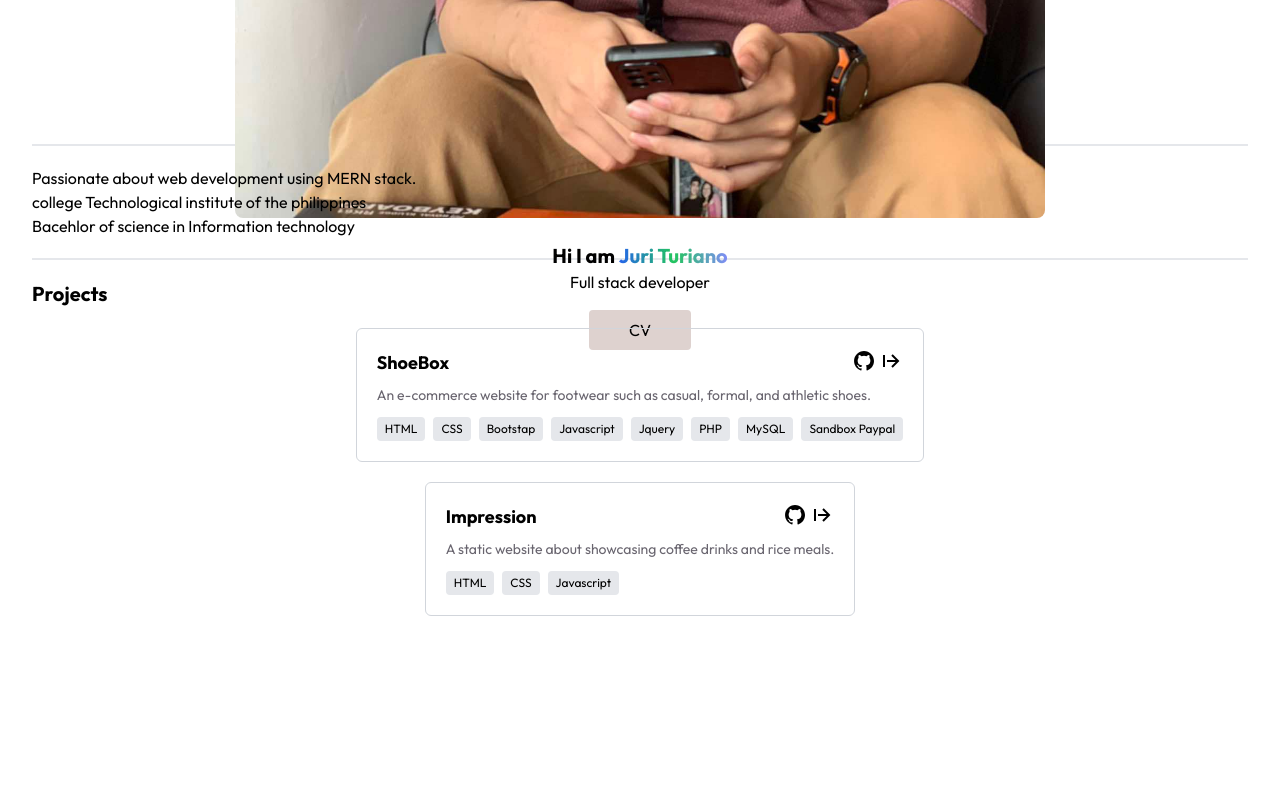
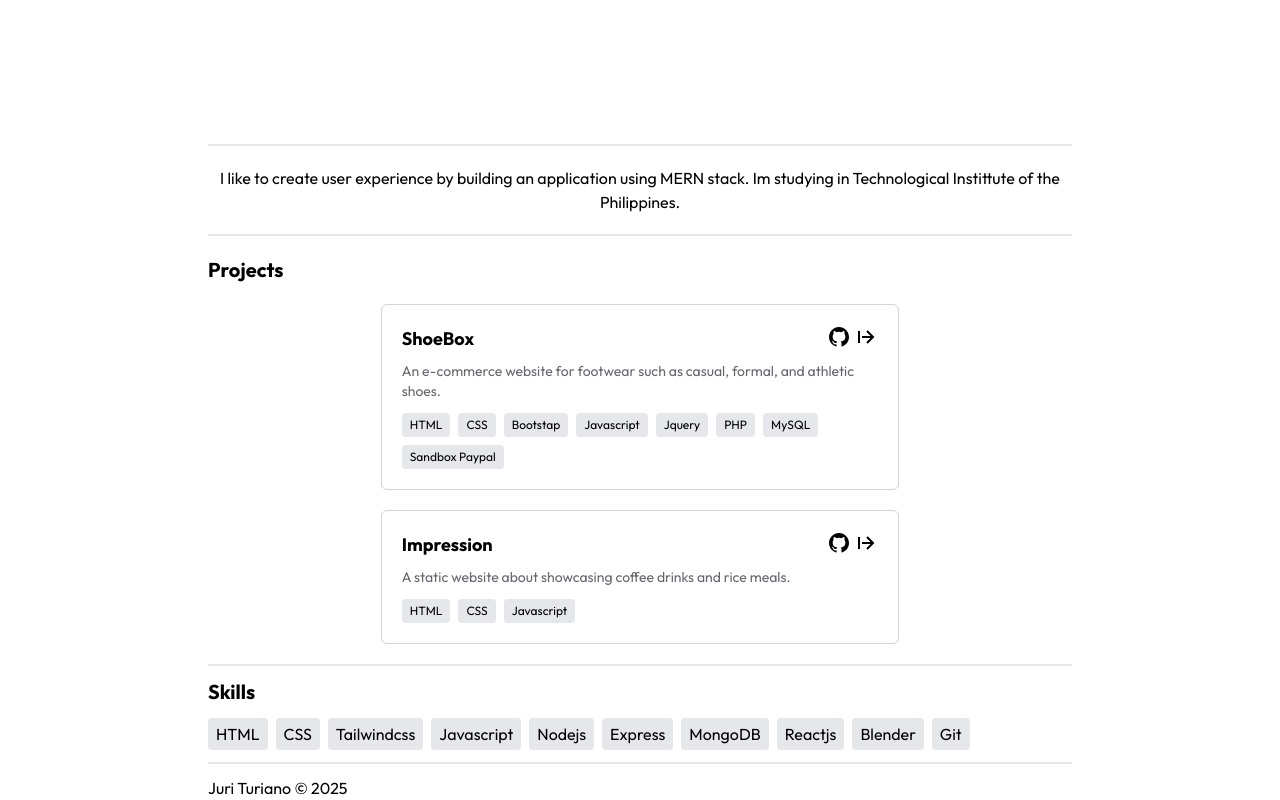
Before and after one commit to jurituriano/myPortfolio-JuriTuriano, a React (Vite) app: page / in a window 1280 px wide. Shown: the part 712-1512 px from the top of the page. Before the commit the page ends 1348 px from the top, so only its background shows below. Built offline with nearby package versions, Linux system fonts and the light colour scheme.

Commit message:
Modify code - add footer - added skills

```diff
--- a/index.html
+++ b/index.html
@@ -2,7 +2,7 @@
 <html lang="en">
   <head>
     <meta charset="UTF-8" />
-    <link rel="icon" type="image/svg+xml" href="#" />
+    <link rel="icon" type="image/svg+xml" href="/J.png" />
     <meta name="viewport" content="width=device-width, initial-scale=1.0" />
     <title>Juri Turiano Portfolio</title>
   </head>
--- a/src/App.jsx
+++ b/src/App.jsx
@@ -2,14 +2,18 @@ import Header from "./pages/header";
 import HomePage from "./pages/homepage";
 import Aboutme from "./pages/aboutme";
 import Projects from "./pages/projects";
+import Skills from "./pages/skills";
+import Footer from "./pages/footer";
 
 function App() {
   return (
-    <div className=" container mx-auto px-8 font-outfit ">
+    <div className=" container mx-auto px-8 lg:px-52  font-outfit ">
       <Header />
       <HomePage />
       <Aboutme />
-      <Projects/>
+      <Projects />
+      <Skills />
+      <Footer />
     </div>
   );
 }
--- a/src/pages/aboutme.jsx
+++ b/src/pages/aboutme.jsx
@@ -1,9 +1,10 @@
 const Aboutme = () => {
   return (
-    <div className="border-y-2 py-5 mb-5">
-      <p>Passionate about web development using MERN stack.</p>
-      <p>college Technological institute of the philippines</p>
-      <p>Bacehlor of science in Information technology</p>
+    <div className="border-y-2 py-5 mb-5  text-center  max-w-[100%] ">
+      <p>
+        I like to create user experience by building an application using MERN
+        stack. Im studying in Technological Instittute of the Philippines.
+      </p>
     </div>
   );
 };
--- a/src/pages/header.jsx
+++ b/src/pages/header.jsx
@@ -7,7 +7,7 @@ import {
 
 const Header = () => {
   return (
-    <div className="flex justify-between items-center h-14 ">
+    <div className="flex justify-between items-center h-14  ">
       {/* Name */}
       <div>
         <h1 className=" text-[18px]">Juri Turiano</h1>
--- a/src/pages/homepage.jsx
+++ b/src/pages/homepage.jsx
@@ -4,18 +4,18 @@ const HomePage = () => {
   return (
     <div className="flex flex-col justify-center items-center h-dvh gap-6">
       {/* Profile Image */}
-      <div className="w-2/3">
+      <div className="w-2/3 lg:w-[25%]">
         <img className=" rounded-lg" src="/JuriTuriano.jpg" alt="My self" />
       </div>
       {/* Name */}
       <div className="flex flex-col items-center">
-        <h1 className="text-xl font-bold">
+        <h1 className="text-xl lg:text-4xl font-bold">
           Hi I am{" "}
           <span className="bg-gradient-to-r from-blue-600 via-green-500 to-indigo-400 inline-block text-transparent bg-clip-text">
             Juri Turiano
           </span>
         </h1>
-        <p>Full stack developer</p>
+        <p className="text-base lg:text-2xl">Full stack developer</p>
         <ResumeButton />
       </div>
     </div>
--- a/src/pages/projects.jsx
+++ b/src/pages/projects.jsx
@@ -36,9 +36,12 @@ const Projects = () => {
   return (
     <div>
       <h1 className="text-xl font-bold">Projects</h1>
-      <div className="flex flex-col gap-5 items-center my-5">
+      <div className="flex flex-col gap-5 items-center my-5 ">
         {projectData.map((project, index) => (
-          <div key={index} className="p-5 border border-gray-300 rounded-md ">
+          <div
+            key={index}
+            className="p-5 border border-gray-300 rounded-md max-w-[100%] lg:w-[60%]"
+          >
             <div className="flex justify-between mb-2">
               <h1 className="font-bold text-lg">{project.projectName}</h1>
               <div className="flex gap-[3px]">
@@ -56,7 +59,10 @@ const Projects = () => {
             {/* Tools */}
             <div className="flex flex-wrap gap-2 mt-3">
               {project.tools.map((tool, idx) => (
-                <span key={idx} className="bg-gray-200 px-2 py-1 rounded text-xs">
+                <span
+                  key={idx}
+                  className="bg-gray-200 px-2 py-1 rounded text-xs"
+                >
                   {tool.toolsName}
                 </span>
               ))}
--- /dev/null
+++ b/src/pages/skills.jsx
@@ -0,0 +1,21 @@
+const Skills = () => {
+  return (
+    <div className="border-y-2 my-3 pt-3">
+      <h1 className="text-xl font-bold">Skills</h1>
+      <div className="flex flex-wrap gap-2 my-3">
+        <span className="bg-gray-200 px-2 py-1 rounded ">HTML</span>
+        <span className="bg-gray-200 px-2 py-1 rounded ">CSS</span>
+        <span className="bg-gray-200 px-2 py-1 rounded ">Tailwindcss</span>
+        <span className="bg-gray-200 px-2 py-1 rounded ">Javascript</span>
+        <span className="bg-gray-200 px-2 py-1 rounded ">Nodejs</span>
+        <span className="bg-gray-200 px-2 py-1 rounded ">Express</span>
+        <span className="bg-gray-200 px-2 py-1 rounded ">MongoDB</span>
+        <span className="bg-gray-200 px-2 py-1 rounded ">Reactjs</span>
+        <span className="bg-gray-200 px-2 py-1 rounded ">Blender</span>
+        <span className="bg-gray-200 px-2 py-1 rounded ">Git</span>
+      </div>
+    </div>
+  );
+};
+
+export default Skills;
--- a/tailwind.config.js
+++ b/tailwind.config.js
@@ -3,7 +3,7 @@ export default {
   content: ["./index.html", "./src/**/*.{js,ts,jsx,tsx}"],
   theme: {
     screens: {
-      xs: { max: "425px" },
+      xs: "425px",
       sm: "640px",
       md: "768px",
       lg: "1024px",
```
Also changed, not shown: public/J.png (added).
